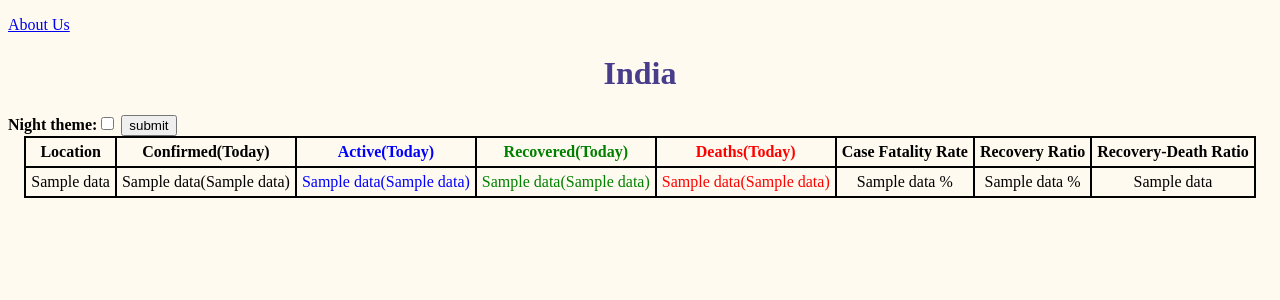
After one commit to anonshubh/covid19-india, a Django app: template templates/index-light.html in a window 1280 px wide. The commit adds this page. Shown: the top 300 px of the page. Run offline with Django 3.2, Linux system fonts and the light colour scheme; tables that the repository leaves empty hold one stand-in row (values such as "Sample post"); the template is opened without the code that fills it: values that come from a table or form of the project are taken from there, most other values are stand-ins (such as "Sample title", 1, 10 or a date in 2020).

```diff
--- /dev/null
+++ b/static/css/style-light.css
@@ -0,0 +1,49 @@
+div{
+    font-weight: bold;
+}
+h1,h2{
+    color:darkslateblue;
+    text-align: center;
+}
+.center {
+    display: block;
+    margin-left: auto;
+    margin-right: auto;
+    width: 50%;
+    }
+table,thead{
+    word-wrap: normal;
+    border: 2px solid black;
+    text-align: center;
+    border-collapse: collapse;
+    margin: auto;
+}
+td,th{
+    border: 2px solid black;
+    padding: 5px;
+}
+body{
+    background-color: floralwhite;
+}
+td:hover{
+    color: orange;
+}
+a:hover{
+    color: orange;
+}
+.recovered{
+    color: green;
+}
+.death{
+    color: red;
+}
+.active{
+    color: blue;
+}
+.india{
+    background-color: #ded3dc;
+}
+
+/* .toggleb{
+    float: right;
+} */
--- /dev/null
+++ b/status/forms.py
@@ -0,0 +1,4 @@
+from django import forms
+
+class DarkTheme(forms.Form):
+    night_theme = forms.BooleanField(required=False)
--- a/status/urls.py
+++ b/status/urls.py
@@ -4,4 +4,5 @@
 urlpatterns=[
     path('',views.HomeView.as_view(),name='home'),
     path('about/',views.about,name='about'),
+    path('about-dark/',views.about_dark,name='about-dark'),
 ]
--- a/templates/about.html
+++ b/templates/about-dark.html
@@ -6,7 +6,7 @@
     <meta charset="UTF-8">
     <meta name="viewport" content="width=device-width, initial-scale=1.0">
     <title>About Us</title>
-    <link rel='stylesheet' type='text/css' href="{% static 'css/style.css' %}">
+    <link rel='stylesheet' type='text/css' href="{% static 'css/style-dark.css' %}">
 </head>
 <style>
     body{
--- /dev/null
+++ b/templates/index-light.html
@@ -0,0 +1,52 @@
+{% load static %}
+<!DOCTYPE html>
+<html lang="en">
+    <head>
+        <meta charset="UTF-8">
+        <meta name="viewport" content="width=device-width, initial-scale=1.0">
+        <title>India's fight against COVID-19</title>
+        <link rel="stylesheet" type="text/css" href="{% static 'css/style-light.css' %}">
+    </head>
+    <body>
+        <p><a href="{% url 'about' %}">About Us</a></p>
+        <h1>India</h1>
+        <div class = 'toggleb'>
+            <form action="{% url 'home' %}" method="post">
+                {% csrf_token %}
+                 <!-- <label class="switch">  -->
+                    <!-- <input type="checkbox"> -->
+                    {{form}}
+                    <input type="submit" value="submit">
+                    <!-- <input type = "submit"> -->
+                    <!-- <span class="slider round"></span> -->
+                <!-- </label>  -->
+            </form>
+        </div>
+        <table>
+            <thead>
+                <th>Location</th>
+                <th>Confirmed(Today)</th>
+                <th class='active'>Active(Today)</th>
+                <th class='recovered'>Recovered(Today)</th>
+                <th class='death'>Deaths(Today)</th>
+                <th>Case Fatality Rate</th>
+                <th>Recovery Ratio</th>
+                <th>Recovery-Death Ratio</th>
+            </thead>
+            <tbody>
+            {% for data in combined %}
+                {% for i,j,k,l,m,n,o,p,q,r,s,t in data %}
+                    <td class="{% if i == 'INDIA' %}india{% endif %}" >{{i}}</td>
+                    <td class="{% if i == 'INDIA' %}india{% endif %}" >{{j}}({{k}})</td>
+                    <td class="active {% if i == 'INDIA' %}india{% endif %}">{{l}}({{m}})</td>
+                    <td class="recovered {% if i == 'INDIA' %}india{% endif %}">{{n}}({{o}})</td>
+                    <td class="death {% if i == 'INDIA' %}india{% endif %}">{{p}}({{q}})</td>
+                    <td class="{% if i == 'INDIA' %}india{% endif %}">{{r}} %</td>
+                    <td class="{% if i == 'INDIA' %}india{% endif %}">{{s}} {% if s != 'No Recoveries Yet' and s != 'No cases confirmed' %}%{% endif %}</td>
+                    <td class="{% if i == 'INDIA' %}india{% endif %}">{{t}}</td>
+                {% endfor %}
+            </tbody>
+            {% endfor %}
+        </table>
+    </body>
+</html>
```
Also changed, not shown: static/css/style-dark.css (added, +134 -0 lines), static/css/style.css (deleted, +0 -69 lines), status/views.py (+77 -54 lines), templates/about-light.html (added, +21 -0 lines), templates/index-dark.html (renamed from templates/index.html, +13 -7 lines).
